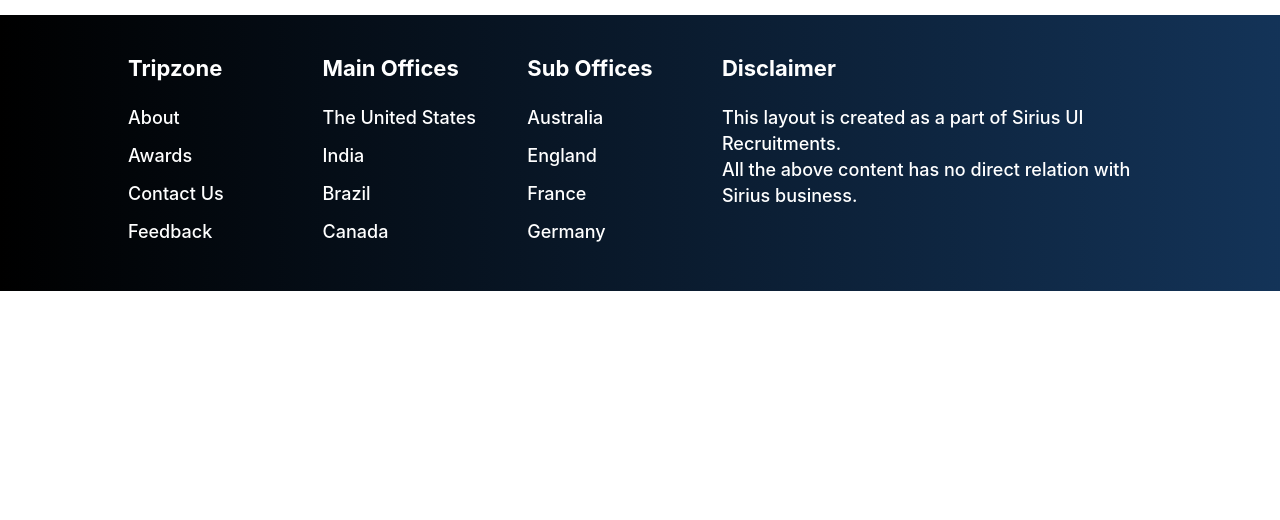
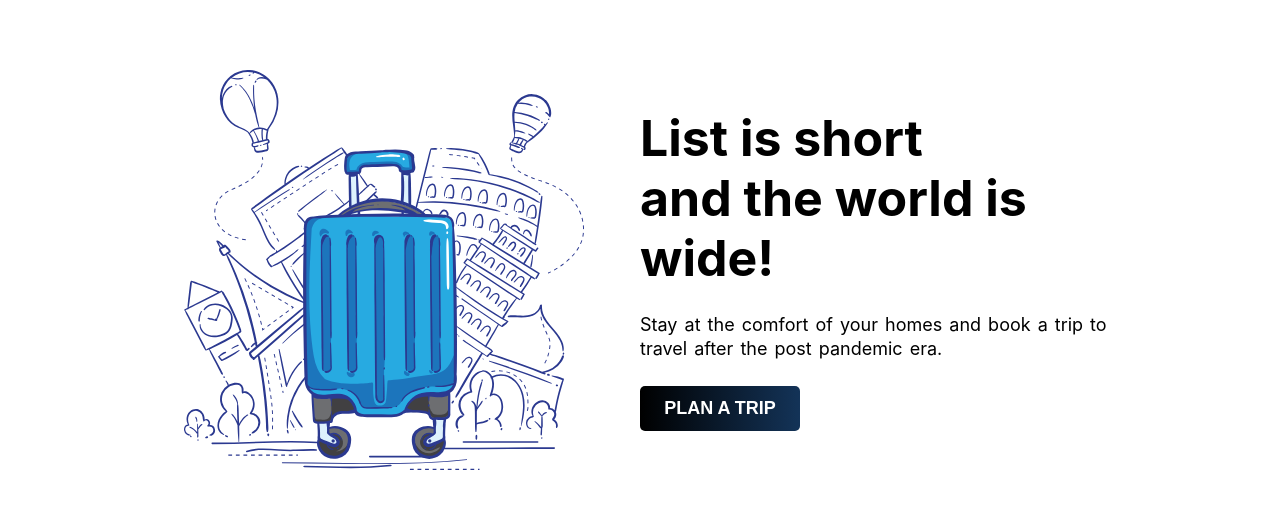
Before and after one commit to ashoksubramanium98/travellingclientapp, a React (Create React App) app: page / in a window 1280 px wide. Shown: the part 155-675 px from the top of the page. Built offline with nearby package versions, Linux system fonts and the light colour scheme.

Commit message:
#Add home section

```diff
--- /dev/null
+++ b/src/Components/LandingPage/home.js
@@ -0,0 +1,20 @@
+import React from 'react';
+import {Button} from '../Ui/Button';
+import {HomeOuterContainer, HomeInnerContainer, HomeImgContainer, HomeImg, HomeContent, HomeTitle, HomeDescription} from './styles/home';
+
+const Home = () => (
+    <HomeOuterContainer>
+        <HomeInnerContainer>
+            <HomeImgContainer>
+                <HomeImg src={'/Assets/LandingPage/home.svg'} />
+            </HomeImgContainer>
+            <HomeContent>
+                <HomeTitle>List is short<br /> and the world is wide!</HomeTitle>
+                <HomeDescription>Stay at the comfort of your homes and book a trip to travel after the post pandemic era.</HomeDescription>
+                <Button>PLAN A TRIP</Button>
+            </HomeContent>
+        </HomeInnerContainer>
+    </HomeOuterContainer>
+);
+
+export default Home;
--- a/src/Components/LandingPage/index.js
+++ b/src/Components/LandingPage/index.js
@@ -1,12 +1,14 @@
 import React from 'react';
 import {OfferBar} from '../Ui/Offer';
 import Header from '../Ui/Header';
+import Home from './home';
 import Footer from '../Ui/Footer';
 
 const LandingPage = () => (
     <div>
         <OfferBar />
         <Header />
+        <Home />
         <Footer />
     </div>
 );
--- /dev/null
+++ b/src/Components/LandingPage/styles/home.js
@@ -0,0 +1,72 @@
+import styled from "styled-components";
+
+export const HomeOuterContainer = styled.div`
+    width: 100%;
+`;
+
+export const HomeInnerContainer = styled.div`
+    display: grid;
+    grid-template-columns: 50% 50%;
+    align-items: center;
+    width: 80%;
+    margin: 55px auto;
+    @media(max-width: 1200px){
+        width: 90%;
+        grid-column-gap: 50px;
+    }
+    @media(max-width: 800px){
+        display: flex;
+        flex-direction: column;
+    }
+    @media(max-width: 600px){
+        margin: 30px auto;
+    }
+`;
+
+export const HomeImgContainer = styled.div`
+    display: flex;
+    align-items: center;
+    justify-content: center;
+`;
+
+export const HomeImg = styled.img`
+    width: auto;
+    height: 400px;
+    @media(max-width: 600px){
+        height: 300px;
+    }
+`;
+
+export const HomeContent = styled.div`
+    display: flex;
+    flex-direction: column;
+    @media(max-width: 800px){
+        margin-top: 40px;
+        align-items: center;
+    }
+`;
+
+export const HomeTitle = styled.h2`
+    font-size: 50px;
+    margin: 0;
+    @media(max-width: 800px){
+        text-align: center;
+    }
+    @media(max-width: 600px){
+        font-size: 26px;
+    }
+`;
+
+export const HomeDescription = styled.p`
+    margin: 25px 0;
+    font-size: 18px;
+    font-weight: 400;
+    word-spacing: 2px;
+    line-height: 24px;
+    @media(max-width: 800px){
+        text-align: center;
+    }
+    @media(max-width: 600px){
+        margin-bottom: 30px;
+    }
+`;
```
